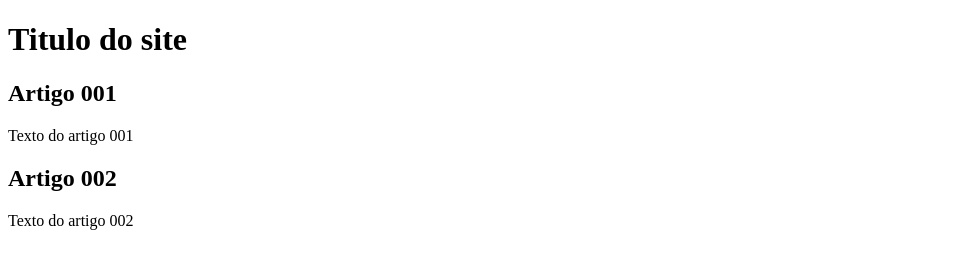
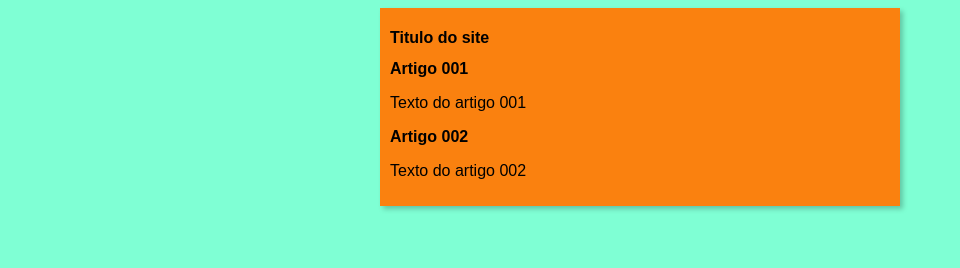
Before and after one commit to GabrielSerpa242/projeto-site, a plain HTML site: page index.html in a window 1280 px wide. Shown: the whole page, without its empty margins (0-960 px from the left). Drawn offline with Linux system fonts and the light colour scheme.

Commit message:
iniciei o design

```diff
--- /dev/null
+++ b/estilos/style.css
@@ -0,0 +1,17 @@
+* {
+    font-family: Arial, Helvetica, sans-serif;
+    font-size: 16px;
+}
+
+
+body {
+    background-color: aquamarine;
+}
+
+main {
+    background-color: rgb(250, 129, 15);
+    width: 500px;
+    margin: auto;
+    padding: 10px;
+    box-shadow: 3px 3px 5px rgba(0, 0, 0, 0.226);
+}
--- a/index.html
+++ b/index.html
@@ -4,6 +4,7 @@
     <meta charset="UTF-8">
     <meta name="viewport" content="width=device-width, initial-scale=1.0">
     <title>Tpitulo do site</title>
+    <link rel="stylesheet" href="estilos/style.css">
 </head>
 <body>
     <main>
```
